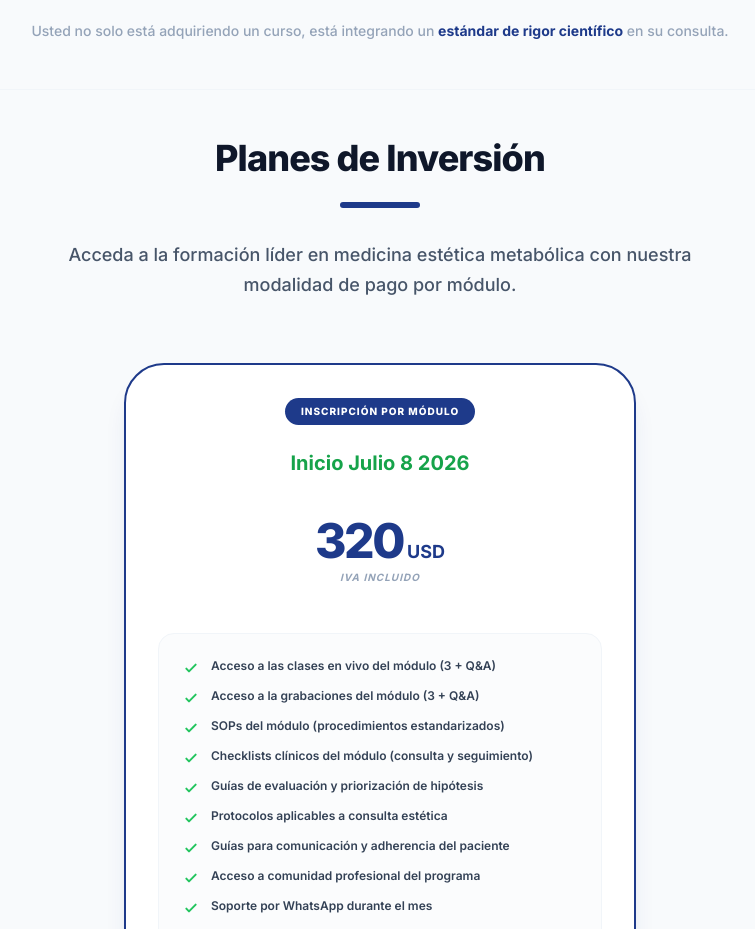
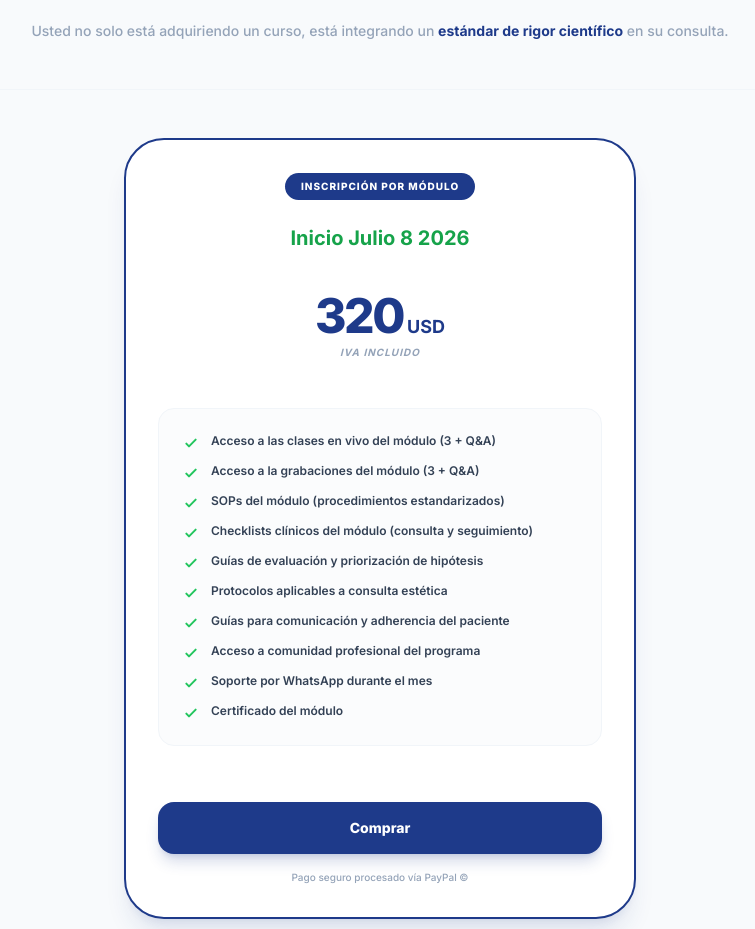
Before and after one commit to arielreinaudo/esteticametabolica, a React (Vite) app: page / in a window 1280 px wide. Shown: the part 9180-10109 px from the top of the page, without its empty margins (260-1015 px from the left). Built offline with nearby package versions, Linux system fonts and the light colour scheme.

Commit message:
feat(pricing): Remove redundant section header
Removes the descriptive header and subheading from the pricing section. This content was repetitive and no longer aligned with the module-based pricing structure. The focus now is directly on presenting the investment plans.

```diff
--- a/components/Pricing.tsx
+++ b/components/Pricing.tsx
@@ -52,14 +52,6 @@ const Pricing: React.FC = () => {
   return (
     <section id="precios" className="pt-12 pb-24 bg-slate-50 scroll-mt-header">
       <div className="max-w-7xl mx-auto px-4 sm:px-6 lg:px-8">
-        <div className="text-center mb-16">
-          <h2 className="text-3xl sm:text-4xl font-extrabold text-slate-900 tracking-tight">Planes de Inversión</h2>
-          <div className="w-20 h-1.5 bg-brand-primary mx-auto mt-6 rounded-full"></div>
-          <p className="mt-8 text-slate-600 max-w-2xl mx-auto text-lg leading-relaxed font-medium">
-            Acceda a la formación líder en medicina estética metabólica con nuestra modalidad de pago por módulo.
-          </p>
-        </div>
-
         <div className="max-w-lg mx-auto">
           {plans.map((plan) => (
             <div
```
